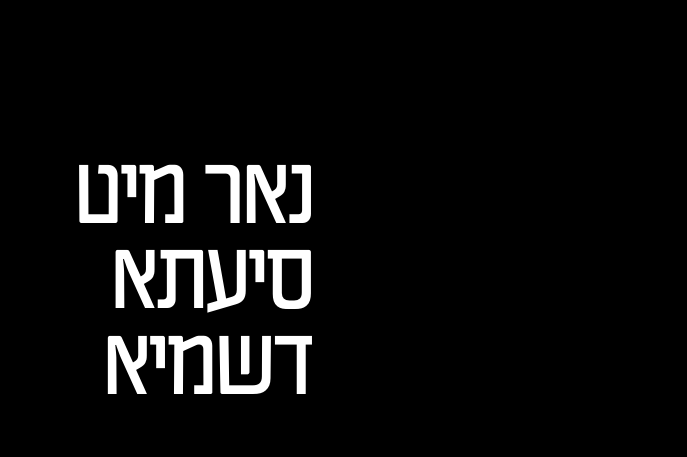
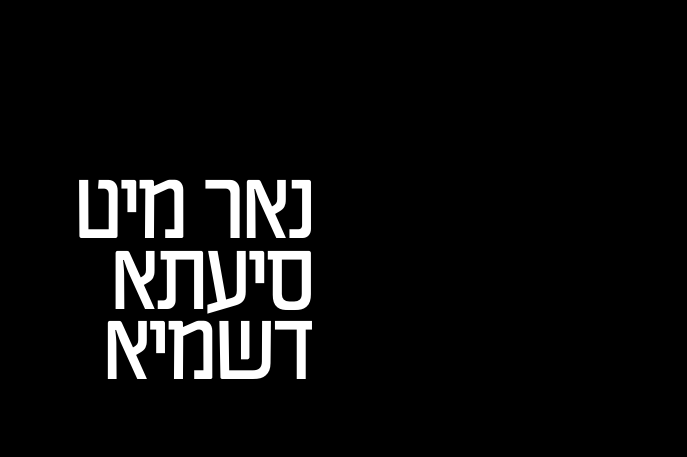
Before and after one commit to Yechielfef/adworxdesign, a plain HTML site: page index.html in a window 1280 px wide. Shown: the top 457 px of the page, 593-1280 px from the left. Drawn offline with Linux system fonts and the light colour scheme.

Commit message:
Update index.html

```diff
--- a/index.html
+++ b/index.html
@@ -8,7 +8,7 @@
 html,body{height:100%;background:#000}
 body{min-height:100vh;min-height:100svh;display:flex;flex-direction:column;justify-content:space-between;align-items:center;overflow-x:hidden;color:#fff;padding:0 0 max(3vw,12px)}
 .hero{flex:1;width:100%;display:flex;align-items:center;justify-content:center;gap:min(1.6vw,1.2rem);padding:2vh 5vw 0;direction:rtl}
-h1{font-family:"FbElectron","Arial Hebrew",Arial,sans-serif;font-weight:400;font-size:clamp(2.6rem,min(11vw,13vh),9rem);line-height:.82;letter-spacing:-.045em;text-align:right}
+h1{font-family:"FbElectron","Arial Hebrew",Arial,sans-serif;font-weight:400;font-size:clamp(2.6rem,min(11vw,13vh),9rem);line-height:.68;letter-spacing:-.045em;text-align:right}
 h1 span{display:block}
 .hand{perspective:900px;flex:none;width:clamp(120px,min(26vw,34vh),340px)}
 .hand img{display:block;width:100%;height:auto;transform-origin:50% 90%;animation:spin 6s linear infinite;transform-style:preserve-3d}
```
